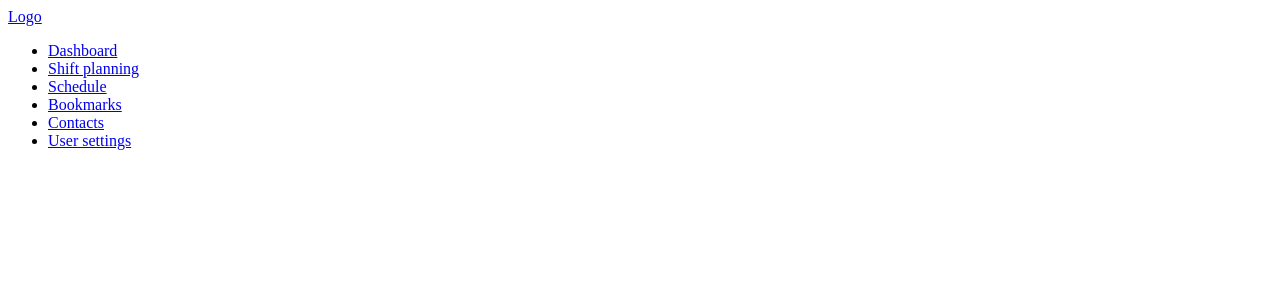
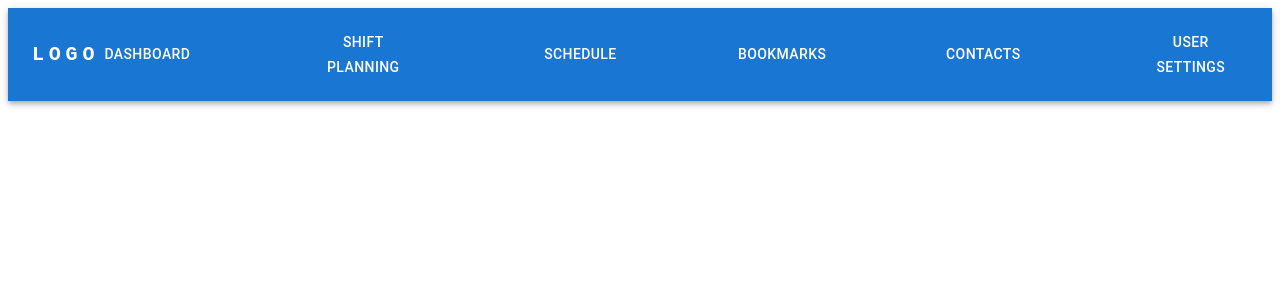
Before and after one commit to rakenduste-programmeerimine-2022/workwhen, a React (Create React App) app in the folder front/: page /shift-planning in a window 1280 px wide. Shown: the top 300 px of the page. Built offline with nearby package versions, Linux system fonts and the light colour scheme; the HTML template or start-up script is replaced by a standard one.

Commit message:
MUI on navbar
Added MUI to navbar.js

```diff
--- a/front/package.json
+++ b/front/package.json
@@ -5,7 +5,8 @@
   "dependencies": {
     "@emotion/react": "^11.10.5",
     "@emotion/styled": "^11.10.5",
-    "@mui/material": "^5.10.11",
+    "@mui/icons-material": "^5.10.9",
+    "@mui/material": "^5.10.12",
     "@mui/x-date-pickers": "^5.0.6",
     "@testing-library/jest-dom": "^5.16.5",
     "@testing-library/react": "^13.4.0",
--- a/front/src/App.js
+++ b/front/src/App.js
@@ -3,10 +3,11 @@ import Bookmarks from "./pages/Bookmarks";
 import Contacts from "./pages/Contacts";
 import Dashboard from "./pages/Dashboard";
 import Schedule from "./pages/Schedule";
-import Shift_planning from "./pages/Shift-planning";
-import User_settings from "./pages/User-settings";
+import ShiftPlanning from "./pages/ShiftPlanning";
+import UserSettings from "./pages/UserSettings";
 import { Route, Routes } from "react-router-dom"
 import React from "react"
+
 
 function App() {
 
@@ -15,11 +16,11 @@ function App() {
     <Navbar />
     <Routes>
       <Route path="/dashboard" element={<Dashboard />} />
-      <Route path="/shift-planning" element={<Shift_planning />} />
+      <Route path="/shift-planning" element={<ShiftPlanning />} />
       <Route path="/schedule" element={<Schedule />} />
       <Route path="/bookmarks" element={<Bookmarks />} />
       <Route path="/contacts" element={<Contacts />} />
-      <Route path="/user-settings" element={<User_settings />} />
+      <Route path="/user-settings" element={<UserSettings />} />
     </Routes>
   </>
   )
--- a/front/src/components/Navbar.js
+++ b/front/src/components/Navbar.js
@@ -1,32 +1,54 @@
-import { Children } from "react"
-import { Link, resolvePath, useMatch, useResolvedPath } from "react-router-dom"
+import * as React from 'react';
+import AppBar from '@mui/material/AppBar';
+import Box from '@mui/material/Box';
+import Toolbar from '@mui/material/Toolbar';
+import Typography from '@mui/material/Typography';
+import Container from '@mui/material/Container';
+import Button from '@mui/material/Button';
+import { Link } from 'react-router-dom';
 
-export default function Navbar() {
 
-    const path = window.location.pathname
-    return (
-    <nav className="nav">
-        <Link to="/dashboard" className="logo">Logo</Link>
-        <ul>
-            <ActiveLink to="/dashboard">Dashboard</ActiveLink>
-            <ActiveLink to="/shift-planning">Shift planning</ActiveLink>
-            <ActiveLink to="/schedule">Schedule</ActiveLink>
-            <ActiveLink to="/bookmarks">Bookmarks</ActiveLink>
-            <ActiveLink to="/contacts">Contacts</ActiveLink>
-            <ActiveLink to="/user-settings">User settings</ActiveLink>
-        </ul>
-    </nav>
-)}
+const pages = ['Dashboard', 'Shift Planning', 'Schedule', 'Bookmarks', 'Contacts', 'User Settings'];
 
-function ActiveLink({ to, children, ...props}) {
-    const resolvedPath = useResolvedPath(to)
-    const isActive = useMatch( {path: resolvedPath.pathname, end: true})
+function Navbar() {
 
-    return (
-        <li className={isActive ? "active" : ""}>
-            <Link to={to} {...props}>
-                {children}
+  return (
+    <AppBar position="static">
+      <Container maxWidth="xl" >
+        <Toolbar disableGutters >
+          <Typography
+            variant="h6"
+            noWrap
+            component="a"
+            sx={{
+              display: { xs: 'none', md: 'flex' },
+              fontFamily: 'monospace',
+              fontWeight: 700,
+              letterSpacing: '.3rem',
+              color: 'inherit',
+              textDecoration: 'none',
+            }}
+          >
+            <Link style={{textDecoration:'none', color: 'white'}} to={"/Dashboard"}>
+            LOGO
             </Link>
-        </li>
-    )
+
+          </Typography>
+            <Box sx={{ flexGrow: 0, display: { xs: 'none', md: 'flex' }, marginLeft: 'auto', gap: 14}} >
+                {pages.map((page) => (
+                <Button
+                    key={page}
+                    sx={{ my: 2, color: 'white', display: 'block'}}
+                >
+                    <Link style={{textDecoration:'none', color: 'white'}} to={`/${page}`}>
+                        {page}
+                    </Link>
+                </Button>
+                ))}
+            </Box>
+        </Toolbar>
+      </Container>
+    </AppBar>
+  );
 }
+export default Navbar;
--- /dev/null
+++ b/front/src/pages/ShiftPlanning.js
@@ -0,0 +1,3 @@
+export default function ShiftPlanning() {
+    return
+}
--- /dev/null
+++ b/front/src/pages/UserSettings.js
@@ -0,0 +1,3 @@
+export default function UserSettings() {
+    return
+}
--- a/front/src/pages/shift-planning.js
+++ /dev/null
@@ -1,3 +0,0 @@
-export default function Shift_planning() {
-    return
-}
--- a/front/src/pages/user-settings.js
+++ /dev/null
@@ -1,3 +0,0 @@
-export default function User_settings() {
-    return
-}
--- a/front/src/styles/navbar.css
+++ /dev/null
@@ -1,52 +0,0 @@
-* {
-    box-sizing:  border-box;
-}
-
-body {
-    margin: 0;
-}
-
-.nav {
-    background-color: white;
-    color: black;
-    display: flex;
-    justify-content: space-between;
-    align-items: stretch;
-    border-style: solid;
-    border-color: black;
-    gap: 2rem;
-    padding: 0;
-}
-
-.logo {
-    font-size: 2rem;
-}
-
-.nav ul {
-    padding: 0;
-    margin: 0;
-    list-style: none;
-    display: flex;
-    gap: 7rem;
-}
-
-.nav li {
-    border-style: solid;
-    border-color: black;
-}
-
-.nav a {
-    color: inherit;
-    text-decoration: none;
-    height: 100%;
-    display: flex;
-    align-items: center;
-}
-
-.nav li:hover {
-    background-color: #777;
-}
-
-.nav li.active {
-    background-color: rgb(120, 120, 120);
-}
```
Also changed, not shown: 1 other file (tests, documents, lock files or other folders).
